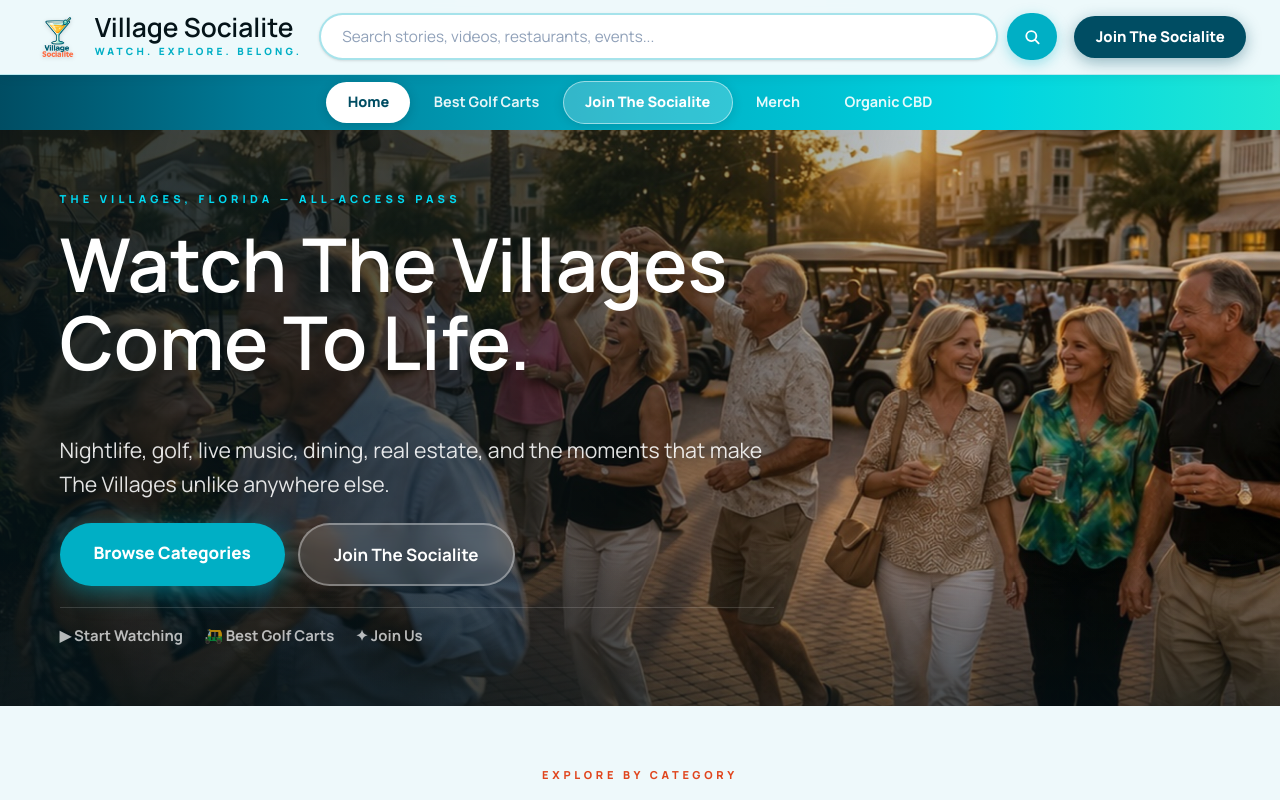
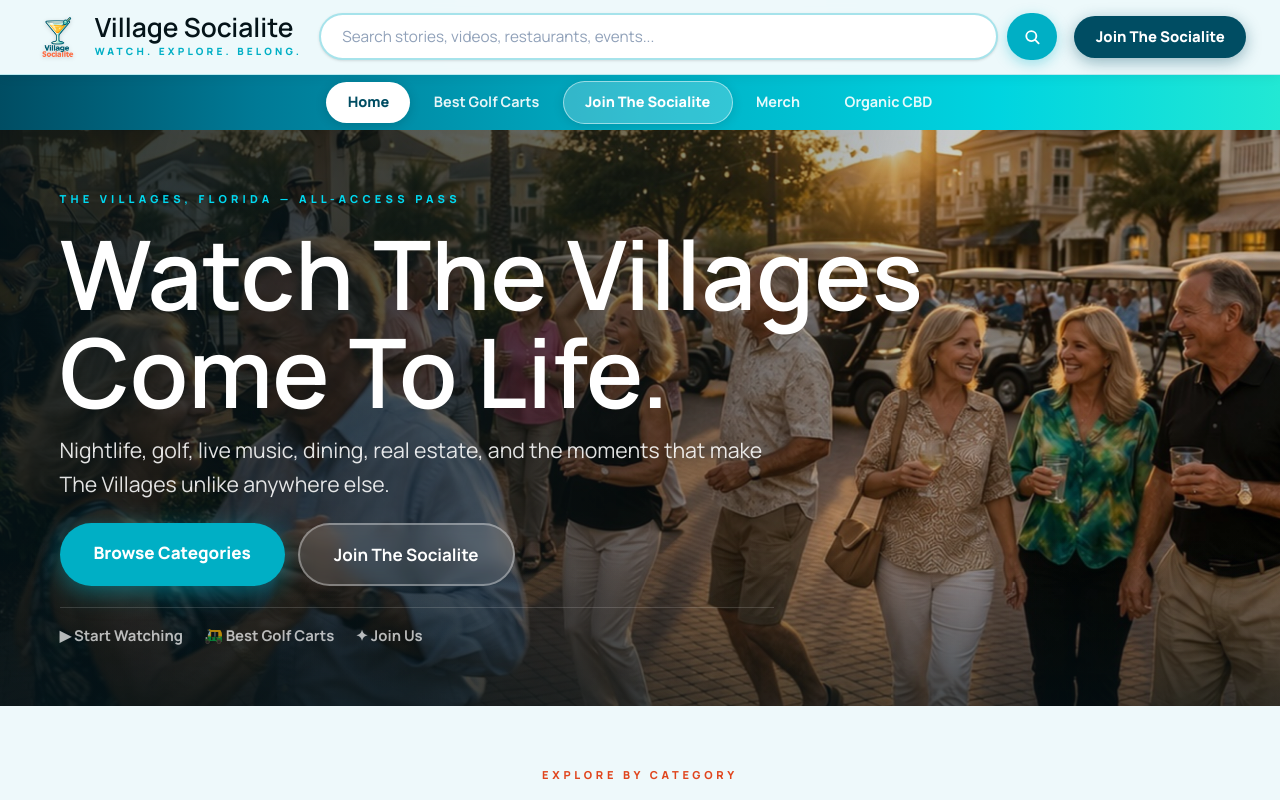
Before and after one commit to Lordshrrred/villagesocialite, a Next.js app: page / in a window 1280 px wide. Shown: the top 800 px of the page. Built offline with nearby package versions, Linux system fonts and the light colour scheme.

Commit message:
Increase hero h1 to clamp(3.6rem, 7.5vw, 8.5rem)
Co-Authored-By: Claude Sonnet 4.6 <noreply@anthropic.com>

```diff
--- a/app/page.tsx
+++ b/app/page.tsx
@@ -53,7 +53,7 @@ export default function Home() {
             </p>
             <h1
               className="mt-4 font-[family:var(--font-cormorant)] font-semibold text-white"
-              style={{ fontSize: "clamp(3rem, 5.8vw, 6.4rem)", lineHeight: 1.05 }}
+              style={{ fontSize: "clamp(3.6rem, 7.5vw, 8.5rem)", lineHeight: 1.02 }}
             >
               Watch The Villages<br />Come To Life.
             </h1>
```
